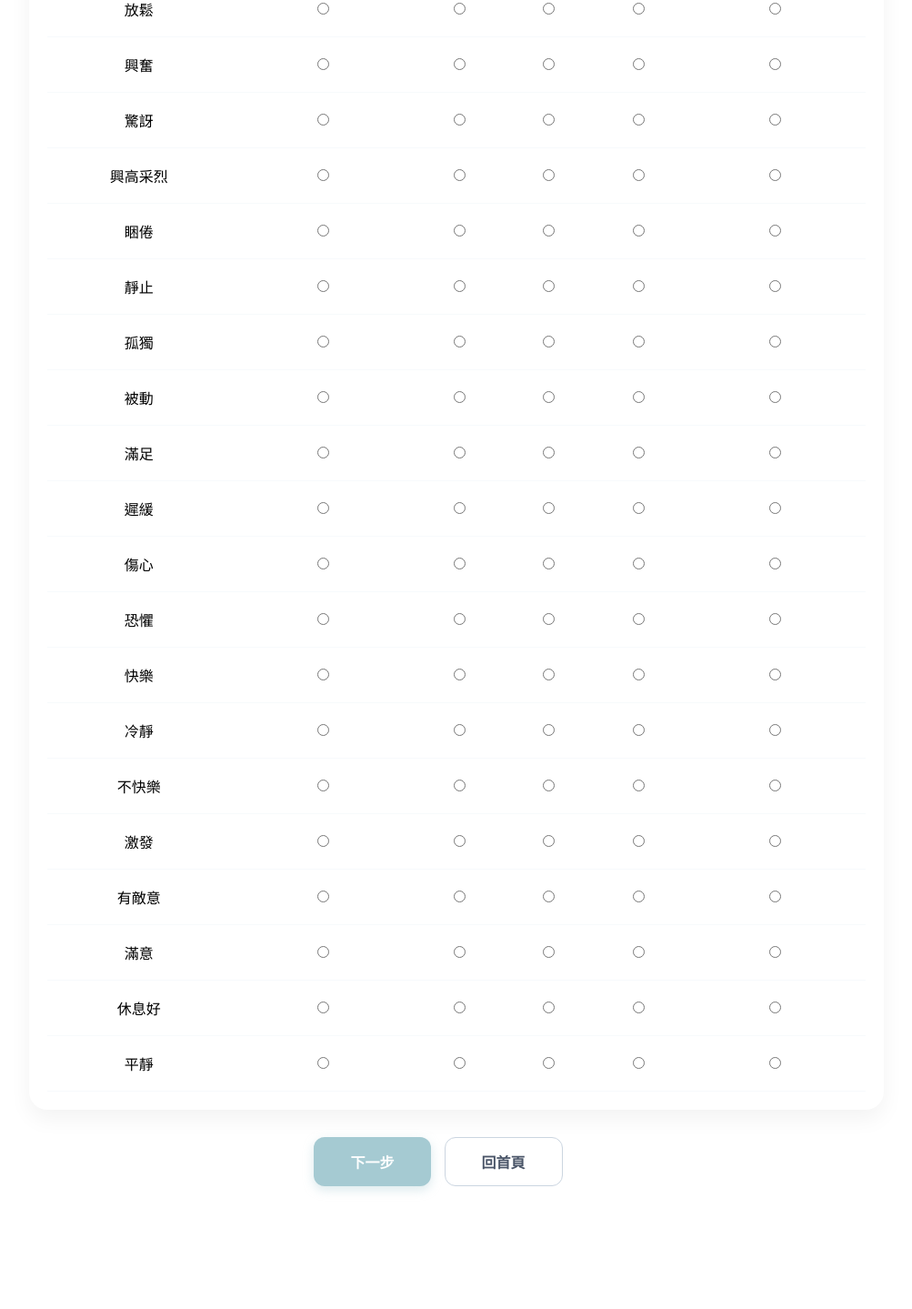
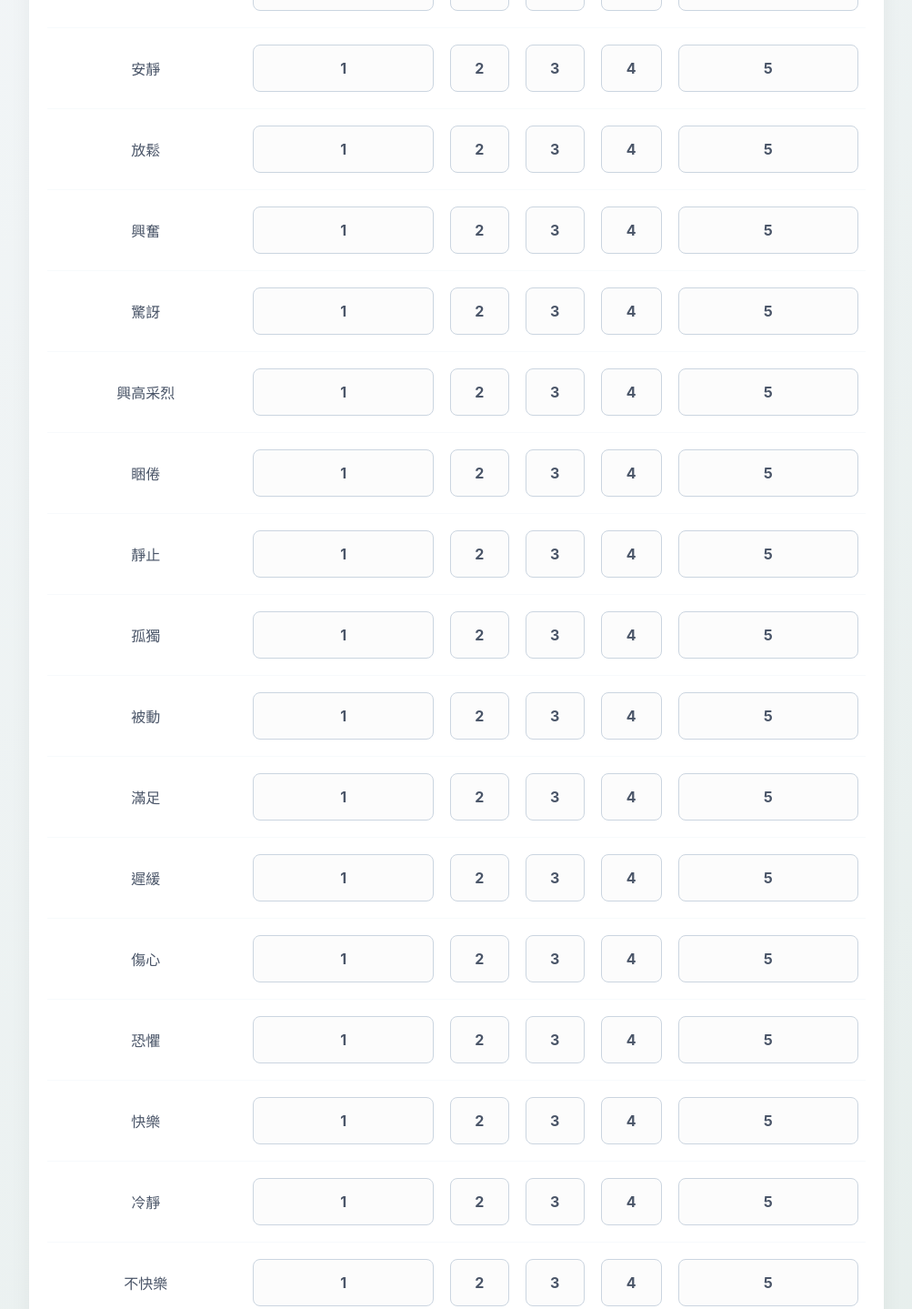
Before and after one commit to WendyWe/bless-SEL-EXP, a website: page public/shift/writing/writing.html in a window 1280 px wide. Shown: the part 760-2199 px from the top of the page at 91% size, without its empty margins (158-1161 px from the left). Before the commit the page ends 2124 px from the top, so only its background shows below. Drawn offline with Linux system fonts and the light colour scheme.

Commit message:
20260228 avi revised ver3

```diff
--- a/public/shift/writing/writing.css
+++ b/public/shift/writing/writing.css
@@ -1,15 +1,3 @@
-沒問題，Wendy！我直接根據妳提供的原始 CSS 進行整合與優化。
-
-這次修改的重點是：
-
-卡片化設計：新增 .writing-card 樣式，讓每個位格書寫區像是一張張精緻的卡片。
-
-變數補全：修復妳原本 CSS 中未定義的變數（如 --border, --radius, --gap），確保樣式能正確顯示。
-
-視覺焦點：加入 focus-within 效果，當使用者在該格位打字時，卡片會有微小的浮起感，幫助專注。
-
-修改後的 writing.css
-CSS
 :root {
   --primary-color: #A5CAD2; /* 柔和湖水綠 */
   --primary-dark: #7DA8B1;
@@ -158,6 +146,36 @@ h1, h2, h3 {
   text-align: center;
 }
 
+.scale-btn input[type="radio"] {
+  position: absolute;
+  opacity: 0;
+  width: 0;
+  height: 0;
+}
+
+/* 大按鈕樣式 */
+.scale-btn {
+  display: flex;
+  align-items: center;
+  justify-content: center;
+  cursor: pointer;
+  width: 100%;
+  height: 50px; /* 增加高度 */
+  border: 1px solid #CBD5E0;
+  border-radius: 8px;
+  background-color: #fcfcfc;
+  transition: all 0.2s ease;
+  font-weight: bold;
+  color: #4A5568;
+}
+
+/* 選中時的樣式 (使用 :has 選擇器) */
+.scale-btn:has(input:checked) {
+  background-color: var(--primary-color); /* 你的湖水綠變量 */
+  color: white;
+  border-color: var(--primary-dark);
+}
+
 /* 心理位移書寫區 (Writing Cards) */
 .writing-container {
   display: flex;
--- a/public/shift/writing/writing.html
+++ b/public/shift/writing/writing.html
@@ -29,33 +29,32 @@
               </tr>
             </thead>
           <tbody>
-            <tr><td>熱誠</td><td><input type="radio" name="q1" value="1" required></td><td><input type="radio" name="q1" value="2"></td><td><input type="radio" name="q1" value="3"></td><td><input type="radio" name="q1" value="4"></td><td><input type="radio" name="q1" value="5"></td></tr>
-            <tr><td>驚愕</td><td><input type="radio" name="q2" value="1" required></td><td><input type="radio" name="q2" value="2"></td><td><input type="radio" name="q2" value="3"></td><td><input type="radio" name="q2" value="4"></td><td><input type="radio" name="q2" value="5"></td></tr>
-            <tr><td>緊張</td><td><input type="radio" name="q3" value="1" required></td><td><input type="radio" name="q3" value="2"></td><td><input type="radio" name="q3" value="3"></td><td><input type="radio" name="q3" value="4"></td><td><input type="radio" name="q3" value="5"></td></tr>
-            <tr><td>乏味</td><td><input type="radio" name="q4" value="1" required></td><td><input type="radio" name="q4" value="2"></td><td><input type="radio" name="q4" value="3"></td><td><input type="radio" name="q4" value="4"></td><td><input type="radio" name="q4" value="5"></td></tr>
-            <tr><td>安靜</td><td><input type="radio" name="q5" value="1" required></td><td><input type="radio" name="q5" value="2"></td><td><input type="radio" name="q5" value="3"></td><td><input type="radio" name="q5" value="4"></td><td><input type="radio" name="q5" value="5"></td></tr>
-            <tr><td>放鬆</td><td><input type="radio" name="q6" value="1" required></td><td><input type="radio" name="q6" value="2"></td><td><input type="radio" name="q6" value="3"></td><td><input type="radio" name="q6" value="4"></td><td><input type="radio" name="q6" value="5"></td></tr>
-            <tr><td>興奮</td><td><input type="radio" name="q7" value="1" required></td><td><input type="radio" name="q7" value="2"></td><td><input type="radio" name="q7" value="3"></td><td><input type="radio" name="q7" value="4"></td><td><input type="radio" name="q7" value="5"></td></tr>
-            <tr><td>驚訝</td><td><input type="radio" name="q8" value="1" required></td><td><input type="radio" name="q8" value="2"></td><td><input type="radio" name="q8" value="3"></td><td><input type="radio" name="q8" value="4"></td><td><input type="radio" name="q8" value="5"></td></tr>
-            <tr><td>興高采烈</td><td><input type="radio" name="q9" value="1" required></td><td><input type="radio" name="q9" value="2"></td><td><input type="radio" name="q9" value="3"></td><td><input type="radio" name="q9" value="4"></td><td><input type="radio" name="q9" value="5"></td></tr>
-            <tr><td>睏倦</td><td><input type="radio" name="q10" value="1" required></td><td><input type="radio" name="q10" value="2"></td><td><input type="radio" name="q10" value="3"></td><td><input type="radio" name="q10" value="4"></td><td><input type="radio" name="q10" value="5"></td></tr>
-            <tr><td>靜止</td><td><input type="radio" name="q11" value="1" required></td><td><input type="radio" name="q11" value="2"></td><td><input type="radio" name="q11" value="3"></td><td><input type="radio" name="q11" value="4"></td><td><input type="radio" name="q11" value="5"></td></tr>
-            <tr><td>孤獨</td><td><input type="radio" name="q12" value="1" required></td><td><input type="radio" name="q12" value="2"></td><td><input type="radio" name="q12" value="3"></td><td><input type="radio" name="q12" value="4"></td><td><input type="radio" name="q12" value="5"></td></tr>
-            <tr><td>被動</td><td><input type="radio" name="q13" value="1" required></td><td><input type="radio" name="q13" value="2"></td><td><input type="radio" name="q13" value="3"></td><td><input type="radio" name="q13" value="4"></td><td><input type="radio" name="q13" value="5"></td></tr>
-            <tr><td>滿足</td><td><input type="radio" name="q14" value="1" required></td><td><input type="radio" name="q14" value="2"></td><td><input type="radio" name="q14" value="3"></td><td><input type="radio" name="q14" value="4"></td><td><input type="radio" name="q14" value="5"></td></tr>
-            <tr><td>遲緩</td><td><input type="radio" name="q15" value="1" required></td><td><input type="radio" name="q15" value="2"></td><td><input type="radio" name="q15" value="3"></td><td><input type="radio" name="q15" value="4"></td><td><input type="radio" name="q15" value="5"></td></tr>
-            <tr><td>傷心</td><td><input type="radio" name="q16" value="1" required></td><td><input type="radio" name="q16" value="2"></td><td><input type="radio" name="q16" value="3"></td><td><input type="radio" name="q16" value="4"></td><td><input type="radio" name="q16" value="5"></td></tr>
-            <tr><td>恐懼</td><td><input type="radio" name="q17" value="1" required></td><td><input type="radio" name="q17" value="2"></td><td><input type="radio" name="q17" value="3"></td><td><input type="radio" name="q17" value="4"></td><td><input type="radio" name="q17" value="5"></td></tr>
-            <tr><td>快樂</td><td><input type="radio" name="q18" value="1" required></td><td><input type="radio" name="q18" value="2"></td><td><input type="radio" name="q18" value="3"></td><td><input type="radio" name="q18" value="4"></td><td><input type="radio" name="q18" value="5"></td></tr>
-            <tr><td>冷靜</td><td><input type="radio" name="q19" value="1" required></td><td><input type="radio" name="q19" value="2"></td><td><input type="radio" name="q19" value="3"></td><td><input type="radio" name="q19" value="4"></td><td><input type="radio" name="q19" value="5"></td></tr>
-            <tr><td>不快樂</td><td><input type="radio" name="q20" value="1" required></td><td><input type="radio" name="q20" value="2"></td><td><input type="radio" name="q20" value="3"></td><td><input type="radio" name="q20" value="4"></td><td><input type="radio" name="q20" value="5"></td></tr>
-            <tr><td>激發</td><td><input type="radio" name="q21" value="1" required></td><td><input type="radio" name="q21" value="2"></td><td><input type="radio" name="q21" value="3"></td><td><input type="radio" name="q21" value="4"></td><td><input type="radio" name="q21" value="5"></td></tr>
-            <tr><td>有敵意</td><td><input type="radio" name="q22" value="1" required></td><td><input type="radio" name="q22" value="2"></td><td><input type="radio" name="q22" value="3"></td><td><input type="radio" name="q22" value="4"></td><td><input type="radio" name="q22" value="5"></td></tr>
-            <tr><td>滿意</td><td><input type="radio" name="q23" value="1" required></td><td><input type="radio" name="q23" value="2"></td><td><input type="radio" name="q23" value="3"></td><td><input type="radio" name="q23" value="4"></td><td><input type="radio" name="q23" value="5"></td></tr>
-            <tr><td>休息好</td><td><input type="radio" name="q24" value="1" required></td><td><input type="radio" name="q24" value="2"></td><td><input type="radio" name="q24" value="3"></td><td><input type="radio" name="q24" value="4"></td><td><input type="radio" name="q24" value="5"></td></tr>
-            <tr><td>平靜</td><td><input type="radio" name="q25" value="1" required></td><td><input type="radio" name="q25" value="2"></td><td><input type="radio" name="q25" value="3"></td><td><input type="radio" name="q25" value="4"></td><td><input type="radio" name="q25" value="5"></td></tr>
-            </tbody>
-          </table>
+            <tr><td>熱誠</td><td><label class="scale-btn"><input type="radio" name="q1" value="1" required><span>1</span></label></td><td><label class="scale-btn"><input type="radio" name="q1" value="2"><span>2</span></label></td><td><label class="scale-btn"><input type="radio" name="q1" value="3"><span>3</span></label></td><td><label class="scale-btn"><input type="radio" name="q1" value="4"><span>4</span></label></td><td><label class="scale-btn"><input type="radio" name="q1" value="5"><span>5</span></label></td></tr>
+            <tr><td>驚愕</td><td><label class="scale-btn"><input type="radio" name="q2" value="1" required><span>1</span></label></td><td><label class="scale-btn"><input type="radio" name="q2" value="2"><span>2</span></label></td><td><label class="scale-btn"><input type="radio" name="q2" value="3"><span>3</span></label></td><td><label class="scale-btn"><input type="radio" name="q2" value="4"><span>4</span></label></td><td><label class="scale-btn"><input type="radio" name="q2" value="5"><span>5</span></label></td></tr>
+            <tr><td>緊張</td><td><label class="scale-btn"><input type="radio" name="q3" value="1" required><span>1</span></label></td><td><label class="scale-btn"><input type="radio" name="q3" value="2"><span>2</span></label></td><td><label class="scale-btn"><input type="radio" name="q3" value="3"><span>3</span></label></td><td><label class="scale-btn"><input type="radio" name="q3" value="4"><span>4</span></label></td><td><label class="scale-btn"><input type="radio" name="q3" value="5"><span>5</span></label></td></tr>
+            <tr><td>乏味</td><td><label class="scale-btn"><input type="radio" name="q4" value="1" required><span>1</span></label></td><td><label class="scale-btn"><input type="radio" name="q4" value="2"><span>2</span></label></td><td><label class="scale-btn"><input type="radio" name="q4" value="3"><span>3</span></label></td><td><label class="scale-btn"><input type="radio" name="q4" value="4"><span>4</span></label></td><td><label class="scale-btn"><input type="radio" name="q4" value="5"><span>5</span></label></td></tr>
+            <tr><td>安靜</td><td><label class="scale-btn"><input type="radio" name="q5" value="1" required><span>1</span></label></td><td><label class="scale-btn"><input type="radio" name="q5" value="2"><span>2</span></label></td><td><label class="scale-btn"><input type="radio" name="q5" value="3"><span>3</span></label></td><td><label class="scale-btn"><input type="radio" name="q5" value="4"><span>4</span></label></td><td><label class="scale-btn"><input type="radio" name="q5" value="5"><span>5</span></label></td></tr>
+            <tr><td>放鬆</td><td><label class="scale-btn"><input type="radio" name="q6" value="1" required><span>1</span></label></td><td><label class="scale-btn"><input type="radio" name="q6" value="2"><span>2</span></label></td><td><label class="scale-btn"><input type="radio" name="q6" value="3"><span>3</span></label></td><td><label class="scale-btn"><input type="radio" name="q6" value="4"><span>4</span></label></td><td><label class="scale-btn"><input type="radio" name="q6" value="5"><span>5</span></label></td></tr>
+            <tr><td>興奮</td><td><label class="scale-btn"><input type="radio" name="q7" value="1" required><span>1</span></label></td><td><label class="scale-btn"><input type="radio" name="q7" value="2"><span>2</span></label></td><td><label class="scale-btn"><input type="radio" name="q7" value="3"><span>3</span></label></td><td><label class="scale-btn"><input type="radio" name="q7" value="4"><span>4</span></label></td><td><label class="scale-btn"><input type="radio" name="q7" value="5"><span>5</span></label></td></tr>
+            <tr><td>驚訝</td><td><label class="scale-btn"><input type="radio" name="q8" value="1" required><span>1</span></label></td><td><label class="scale-btn"><input type="radio" name="q8" value="2"><span>2</span></label></td><td><label class="scale-btn"><input type="radio" name="q8" value="3"><span>3</span></label></td><td><label class="scale-btn"><input type="radio" name="q8" value="4"><span>4</span></label></td><td><label class="scale-btn"><input type="radio" name="q8" value="5"><span>5</span></label></td></tr>
+            <tr><td>興高采烈</td><td><label class="scale-btn"><input type="radio" name="q9" value="1" required><span>1</span></label></td><td><label class="scale-btn"><input type="radio" name="q9" value="2"><span>2</span></label></td><td><label class="scale-btn"><input type="radio" name="q9" value="3"><span>3</span></label></td><td><label class="scale-btn"><input type="radio" name="q9" value="4"><span>4</span></label></td><td><label class="scale-btn"><input type="radio" name="q9" value="5"><span>5</span></label></td></tr>
+            <tr><td>睏倦</td><td><label class="scale-btn"><input type="radio" name="q10" value="1" required><span>1</span></label></td><td><label class="scale-btn"><input type="radio" name="q10" value="2"><span>2</span></label></td><td><label class="scale-btn"><input type="radio" name="q10" value="3"><span>3</span></label></td><td><label class="scale-btn"><input type="radio" name="q10" value="4"><span>4</span></label></td><td><label class="scale-btn"><input type="radio" name="q10" value="5"><span>5</span></label></td></tr>
+            <tr><td>靜止</td><td><label class="scale-btn"><input type="radio" name="q11" value="1" required><span>1</span></label></td><td><label class="scale-btn"><input type="radio" name="q11" value="2"><span>2</span></label></td><td><label class="scale-btn"><input type="radio" name="q11" value="3"><span>3</span></label></td><td><label class="scale-btn"><input type="radio" name="q11" value="4"><span>4</span></label></td><td><label class="scale-btn"><input type="radio" name="q11" value="5"><span>5</span></label></td></tr>
+            <tr><td>孤獨</td><td><label class="scale-btn"><input type="radio" name="q12" value="1" required><span>1</span></label></td><td><label class="scale-btn"><input type="radio" name="q12" value="2"><span>2</span></label></td><td><label class="scale-btn"><input type="radio" name="q12" value="3"><span>3</span></label></td><td><label class="scale-btn"><input type="radio" name="q12" value="4"><span>4</span></label></td><td><label class="scale-btn"><input type="radio" name="q12" value="5"><span>5</span></label></td></tr>
+            <tr><td>被動</td><td><label class="scale-btn"><input type="radio" name="q13" value="1" required><span>1</span></label></td><td><label class="scale-btn"><input type="radio" name="q13" value="2"><span>2</span></label></td><td><label class="scale-btn"><input type="radio" name="q13" value="3"><span>3</span></label></td><td><label class="scale-btn"><input type="radio" name="q13" value="4"><span>4</span></label></td><td><label class="scale-btn"><input type="radio" name="q13" value="5"><span>5</span></label></td></tr>
+            <tr><td>滿足</td><td><label class="scale-btn"><input type="radio" name="q14" value="1" required><span>1</span></label></td><td><label class="scale-btn"><input type="radio" name="q14" value="2"><span>2</span></label></td><td><label class="scale-btn"><input type="radio" name="q14" value="3"><span>3</span></label></td><td><label class="scale-btn"><input type="radio" name="q14" value="4"><span>4</span></label></td><td><label class="scale-btn"><input type="radio" name="q14" value="5"><span>5</span></label></td></tr>
+            <tr><td>遲緩</td><td><label class="scale-btn"><input type="radio" name="q15" value="1" required><span>1</span></label></td><td><label class="scale-btn"><input type="radio" name="q15" value="2"><span>2</span></label></td><td><label class="scale-btn"><input type="radio" name="q15" value="3"><span>3</span></label></td><td><label class="scale-btn"><input type="radio" name="q15" value="4"><span>4</span></label></td><td><label class="scale-btn"><input type="radio" name="q15" value="5"><span>5</span></label></td></tr>
+            <tr><td>傷心</td><td><label class="scale-btn"><input type="radio" name="q16" value="1" required><span>1</span></label></td><td><label class="scale-btn"><input type="radio" name="q16" value="2"><span>2</span></label></td><td><label class="scale-btn"><input type="radio" name="q16" value="3"><span>3</span></label></td><td><label class="scale-btn"><input type="radio" name="q16" value="4"><span>4</span></label></td><td><label class="scale-btn"><input type="radio" name="q16" value="5"><span>5</span></label></td></tr>
+            <tr><td>恐懼</td><td><label class="scale-btn"><input type="radio" name="q17" value="1" required><span>1</span></label></td><td><label class="scale-btn"><input type="radio" name="q17" value="2"><span>2</span></label></td><td><label class="scale-btn"><input type="radio" name="q17" value="3"><span>3</span></label></td><td><label class="scale-btn"><input type="radio" name="q17" value="4"><span>4</span></label></td><td><label class="scale-btn"><input type="radio" name="q17" value="5"><span>5</span></label></td></tr>
+            <tr><td>快樂</td><td><label class="scale-btn"><input type="radio" name="q18" value="1" required><span>1</span></label></td><td><label class="scale-btn"><input type="radio" name="q18" value="2"><span>2</span></label></td><td><label class="scale-btn"><input type="radio" name="q18" value="3"><span>3</span></label></td><td><label class="scale-btn"><input type="radio" name="q18" value="4"><span>4</span></label></td><td><label class="scale-btn"><input type="radio" name="q18" value="5"><span>5</span></label></td></tr>
+            <tr><td>冷靜</td><td><label class="scale-btn"><input type="radio" name="q19" value="1" required><span>1</span></label></td><td><label class="scale-btn"><input type="radio" name="q19" value="2"><span>2</span></label></td><td><label class="scale-btn"><input type="radio" name="q19" value="3"><span>3</span></label></td><td><label class="scale-btn"><input type="radio" name="q19" value="4"><span>4</span></label></td><td><label class="scale-btn"><input type="radio" name="q19" value="5"><span>5</span></label></td></tr>
+            <tr><td>不快樂</td><td><label class="scale-btn"><input type="radio" name="q20" value="1" required><span>1</span></label></td><td><label class="scale-btn"><input type="radio" name="q20" value="2"><span>2</span></label></td><td><label class="scale-btn"><input type="radio" name="q20" value="3"><span>3</span></label></td><td><label class="scale-btn"><input type="radio" name="q20" value="4"><span>4</span></label></td><td><label class="scale-btn"><input type="radio" name="q20" value="5"><span>5</span></label></td></tr>
+            <tr><td>激發</td><td><label class="scale-btn"><input type="radio" name="q21" value="1" required><span>1</span></label></td><td><label class="scale-btn"><input type="radio" name="q21" value="2"><span>2</span></label></td><td><label class="scale-btn"><input type="radio" name="q21" value="3"><span>3</span></label></td><td><label class="scale-btn"><input type="radio" name="q21" value="4"><span>4</span></label></td><td><label class="scale-btn"><input type="radio" name="q21" value="5"><span>5</span></label></td></tr>
+            <tr><td>有敵意</td><td><label class="scale-btn"><input type="radio" name="q22" value="1" required><span>1</span></label></td><td><label class="scale-btn"><input type="radio" name="q22" value="2"><span>2</span></label></td><td><label class="scale-btn"><input type="radio" name="q22" value="3"><span>3</span></label></td><td><label class="scale-btn"><input type="radio" name="q22" value="4"><span>4</span></label></td><td><label class="scale-btn"><input type="radio" name="q22" value="5"><span>5</span></label></td></tr>
+            <tr><td>滿意</td><td><label class="scale-btn"><input type="radio" name="q23" value="1" required><span>1</span></label></td><td><label class="scale-btn"><input type="radio" name="q23" value="2"><span>2</span></label></td><td><label class="scale-btn"><input type="radio" name="q23" value="3"><span>3</span></label></td><td><label class="scale-btn"><input type="radio" name="q23" value="4"><span>4</span></label></td><td><label class="scale-btn"><input type="radio" name="q23" value="5"><span>5</span></label></td></tr>
+            <tr><td>休息好</td><td><label class="scale-btn"><input type="radio" name="q24" value="1" required><span>1</span></label></td><td><label class="scale-btn"><input type="radio" name="q24" value="2"><span>2</span></label></td><td><label class="scale-btn"><input type="radio" name="q24" value="3"><span>3</span></label></td><td><label class="scale-btn"><input type="radio" name="q24" value="4"><span>4</span></label></td><td><label class="scale-btn"><input type="radio" name="q24" value="5"><span>5</span></label></td></tr>
+            <tr><td>平靜</td><td><label class="scale-btn"><input type="radio" name="q25" value="1" required><span>1</span></label></td><td><label class="scale-btn"><input type="radio" name="q25" value="2"><span>2</span></label></td><td><label class="scale-btn"><input type="radio" name="q25" value="3"><span>3</span></label></td><td><label class="scale-btn"><input type="radio" name="q25" value="4"><span>4</span></label></td><td><label class="scale-btn"><input type="radio" name="q25" value="5"><span>5</span></label></td></tr>
+          </tbody> </table>
         </div>
 
         <div class="btn-group">
```
